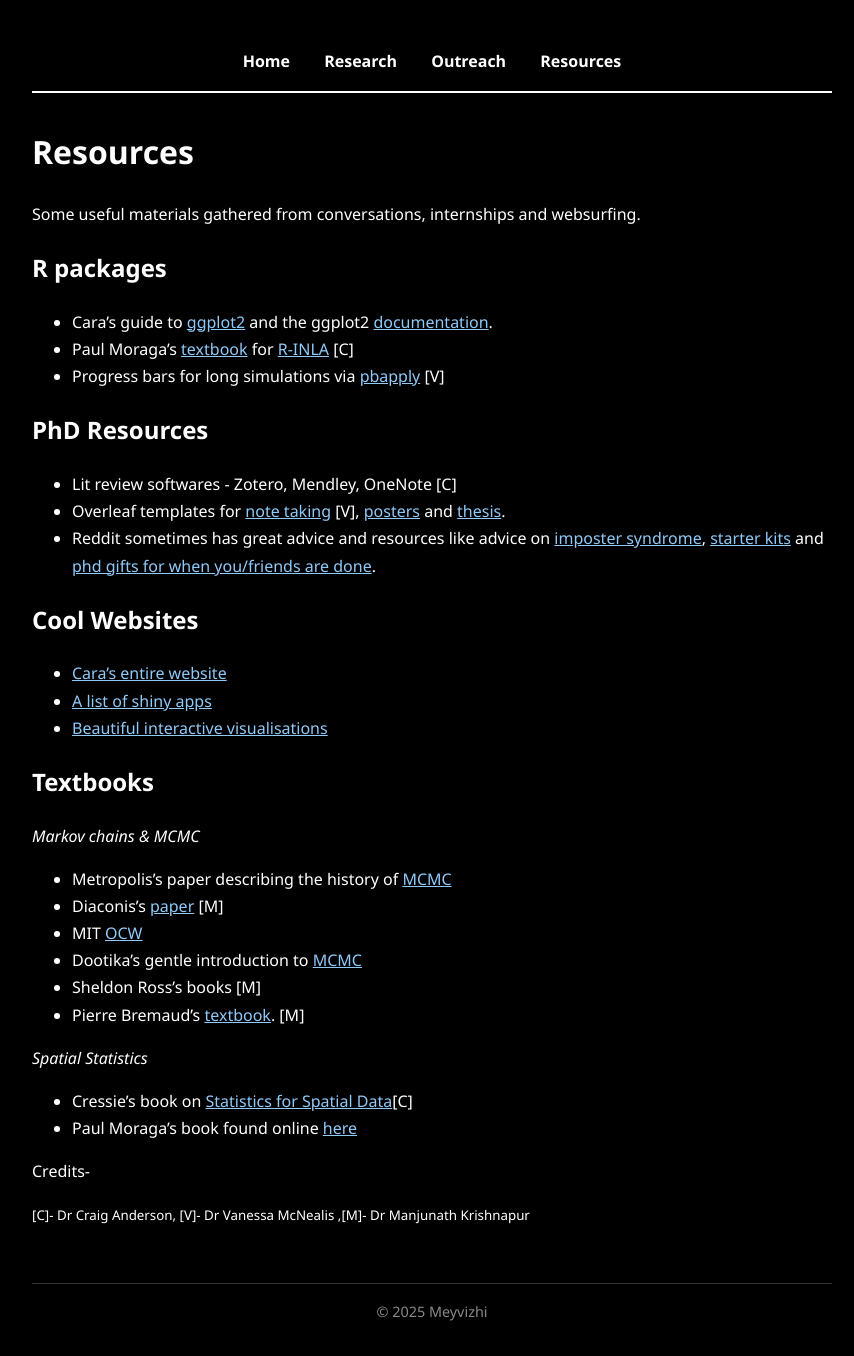
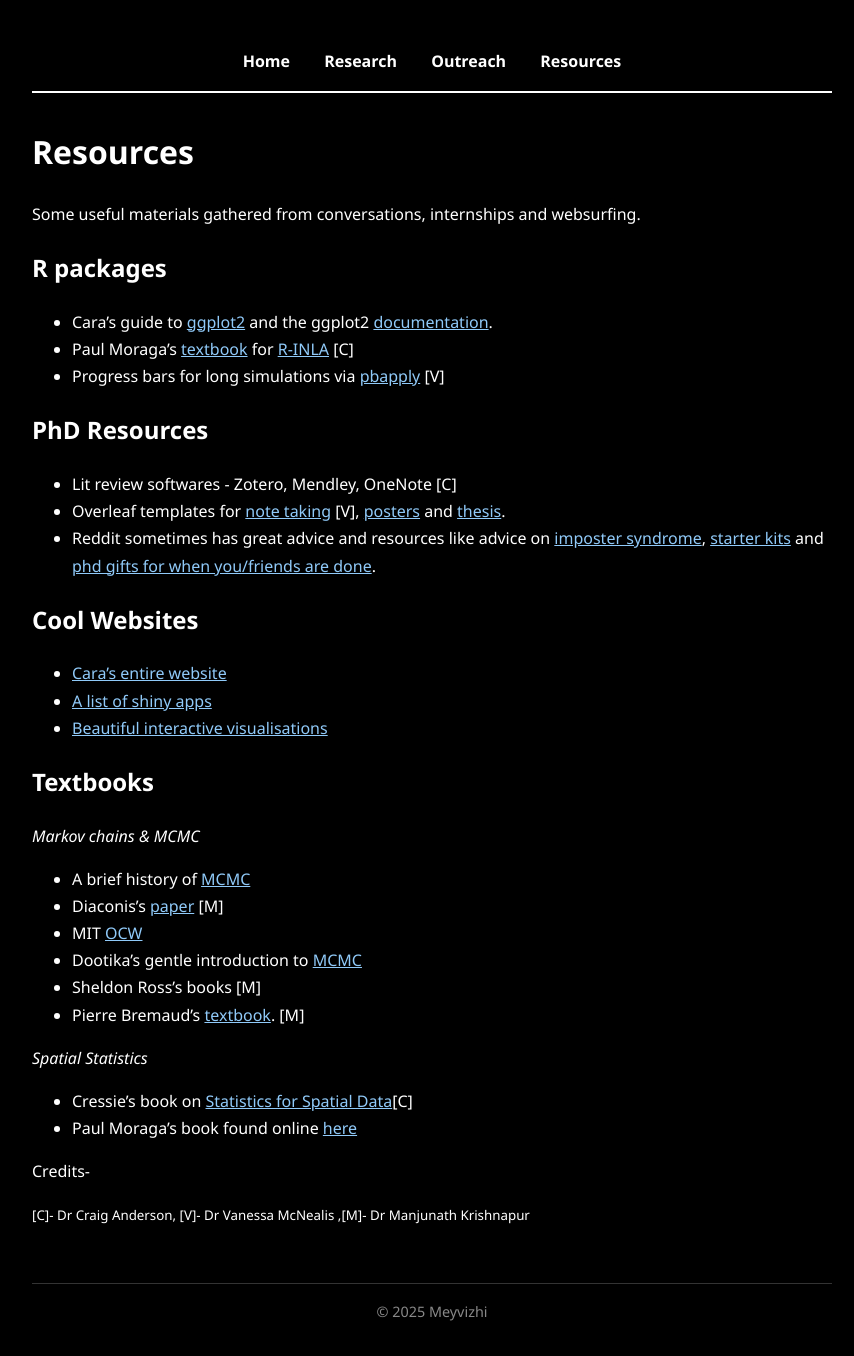
Before and after one commit to meyvizhii/website, a Jekyll site: the page built from resources.md, in a window 1280 px wide. Shown: the whole page, without its empty margins (208-1062 px from the left). Built offline with Jekyll 4.4.1, drawn with Linux system fonts in a browser that asks for light colours.

Commit message:
Update resources.md

```diff
--- a/resources.md
+++ b/resources.md
@@ -31,7 +31,7 @@ Textbooks
 ---
 
 *Markov chains & MCMC*
-- Metropolis's paper describing the history of [MCMC](https://arxiv.org/pdf/0808.2902)
+- A brief history of [MCMC](https://arxiv.org/pdf/0808.2902)
 - Diaconis's [paper](https://math.uchicago.edu/~shmuel/Network-course-readings/MCMCRev.pdf) [M]
 - MIT [OCW](https://ocw.mit.edu/courses/6-041-probabilistic-systems-analysis-and-applied-probability-fall-2010/resources/lecture-16-markov-chains-i/)
 - Dootika's gentle introduction to [MCMC](https://www.bing.com/videos/riverview/relatedvideo?q=into+to+mcmc+dootika+vats&refig=1ebe8e00ebf64e8980ff5df3799c9e4f&pc=DCTS&ru=/search?q=into+to+mcmc+dootika+vats&form=ANNH01&refig=1ebe8e00ebf64e8980ff5df3799c9e4f&pc=DCTS&mmscn=vwrc&mid=CEAFE31F568A34138F63CEAFE31F568A34138F63&FORM=WRVORC&ntb=1&msockid=3bb83cad5bca11f0bde5f028d1b2df87)
```
